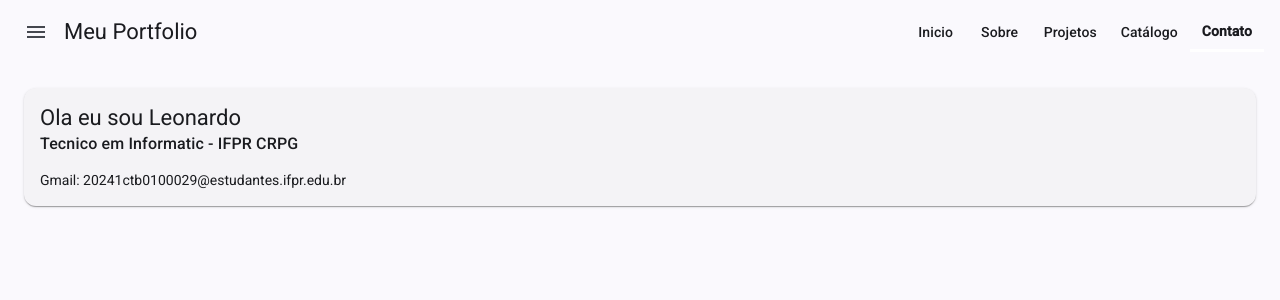
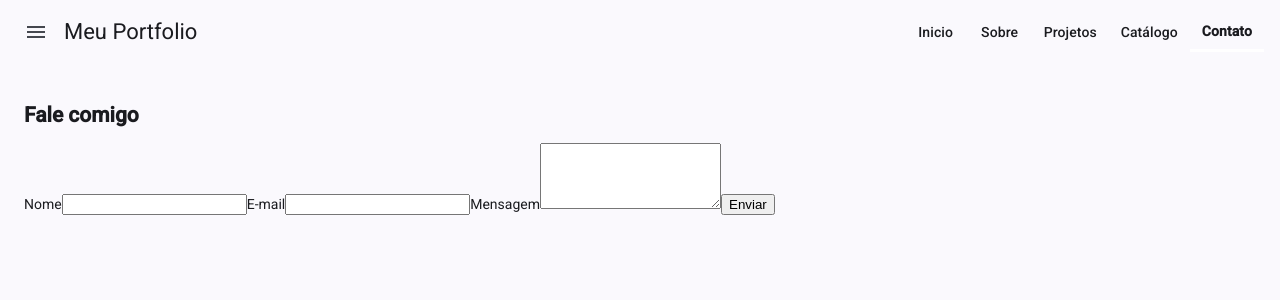
Before and after one commit to LeonardoIFPR/DWII-Angular, an Angular app in the folder portfolio-angular/: page /contato in a window 1280 px wide. Shown: the top 300 px of the page. Built offline with nearby package versions, Linux system fonts and the light colour scheme.

Commit message:
arrumar erro de tipagem

```diff
--- a/portfolio-angular/src/app/contato.service.ts
+++ b/portfolio-angular/src/app/contato.service.ts
@@ -13,7 +13,7 @@ export interface RespostaContato {
 @Injectable({providedIn: 'root'})
 export class ContatoService {
   private http = inject(HttpClient);
-  private Url = "http://localhost:8000/api/contato.php";
+  private Url = "https://crispy-dollop-wr64g4jr656p35r5v-8000.app.github.dev/api/contato.php";
 
   enviar(dados: NovoContato): Observable<RespostaContato> {
     return this.http.post<RespostaContato>(this.Url, dados);
--- a/portfolio-angular/src/app/contato/contato.html
+++ b/portfolio-angular/src/app/contato/contato.html
@@ -1,9 +1,14 @@
-<mat-card>
-    <mat-card-header>
-        <mat-card-title>Ola eu sou Leonardo</mat-card-title>
-        <mat-card-subtitle>Tecnico em Informatic - IFPR CRPG</mat-card-subtitle>
-    </mat-card-header>
-    <mat-card-content>
-        <p>Gmail: 20241ctb0100029@estudantes.ifpr.edu.br</p>
-    </mat-card-content>
-</mat-card>
+<h2>Fale comigo</h2>
+<form [formGroup]="form" (ngSubmit)="onSubmit()">
+  <label for="nome">Nome</label>
+  <input id="nome" type="text" formControlName="nome">
+  <label for="email">E-mail</label>
+  <input id="email" type="email" formControlName="email">
+  <label for="mensagem">Mensagem</label>
+  <textarea id="mensagem" formControlName="mensagem" rows="4"></textarea>
+  <button type="submit" [disabled]="enviando">
+    {{ enviando ? 'Enviando...' : 'Enviar' }}
+  </button>
+</form>
+@if (sucesso) { <p class="ok">{{ sucesso }}</p> }
+@if (erro)    { <p class="erro">{{ erro }}</p> }
--- a/portfolio-angular/src/app/contato/contato.ts
+++ b/portfolio-angular/src/app/contato/contato.ts
@@ -1,10 +1,40 @@
-import { Component } from '@angular/core';
-import { MatCardModule } from '@angular/material/card';
+import { Component, inject} from '@angular/core';
+import { ReactiveFormsModule, FormBuilder, Validators} from '@angular/forms';
+import { ContatoService } from '../contato.service';
+@Component({
+  selector: "app-contato",
+  standalone: true,
+  imports: [ReactiveFormsModule],
+  templateUrl: "./contato.html",
+})
+export class Contato {
+  private fb = inject(FormBuilder);
+  private service = inject(ContatoService);
+  enviando = false; sucesso = ""; erro = "";
 
-@Component({
-  selector: 'app-contato',
-  imports: [MatCardModule],
-  templateUrl: './contato.html',
-  styleUrl: './contato.css',
-})
-export class Contato {}
+  form = this.fb.group({
+    nome: ['', [Validators.required, Validators.minLength(3)]],
+    email: ['', [Validators.required, Validators.email]],
+    mensagem: ['', [Validators.required, Validators.minLength(10)]],
+  });
+
+  onSubmit() {
+    this.sucesso = ''; this.erro = '';
+    if (this.form.invalid) {
+        this.form.markAllAsTouched();
+        return;
+    }
+    this.enviando = true;
+    this.service.enviar(this.form.getRawValue()).subscribe({
+        next: (resp) => {
+            this.sucesso = resp.mensagem;
+            this.form.reset();
+            this.enviando = false;
+        },
+        error: () => {
+            this.erro = "Não foi poossivel enviar. Tente novamente";
+            this.enviando = false;
+        },
+    });
+    }
+}
```
Also changed, not shown: portfolio-angular/src/app/contato.ts (deleted, +0 -40 lines), 2 other files (tests, documents, lock files or other folders).
